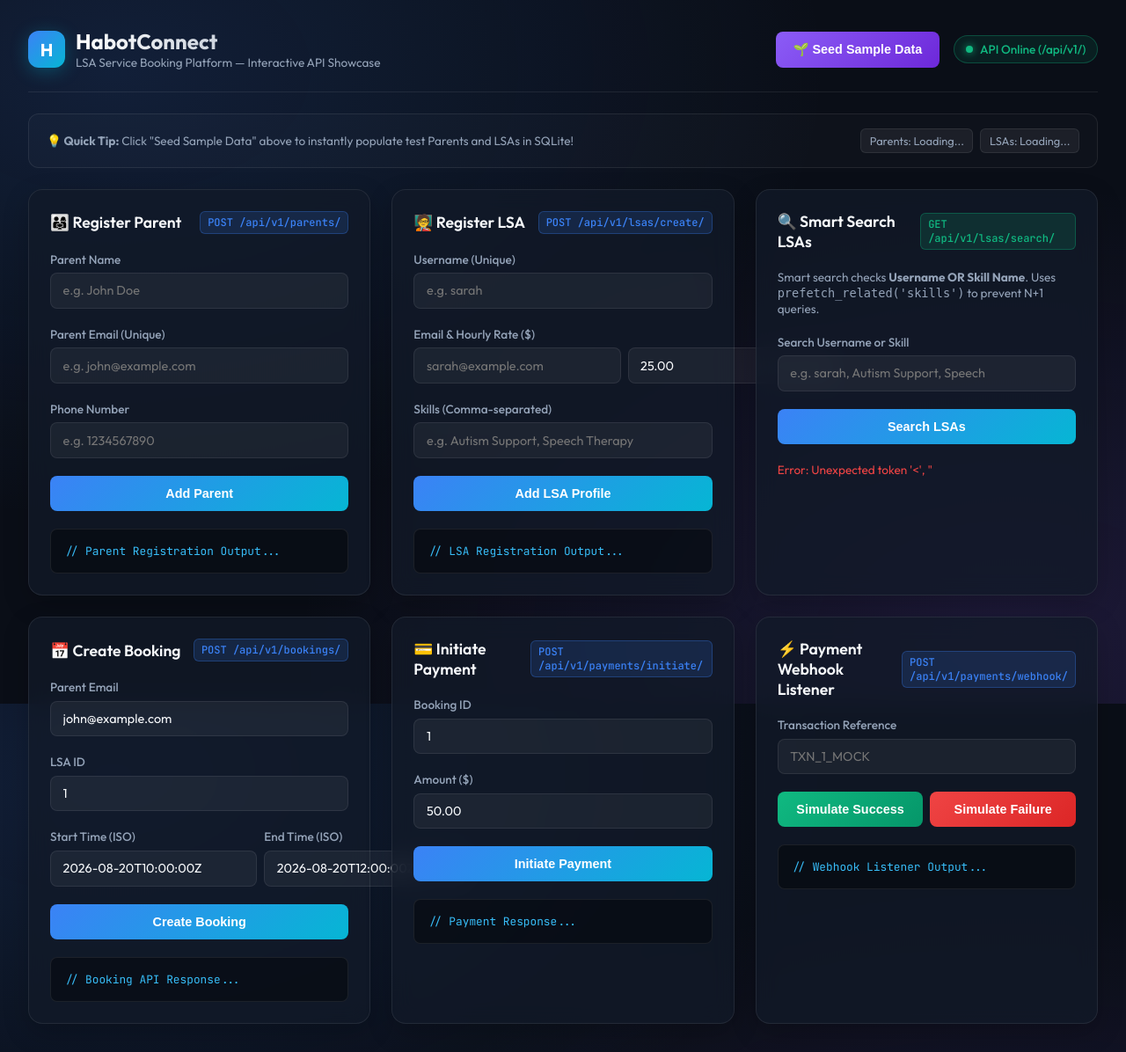
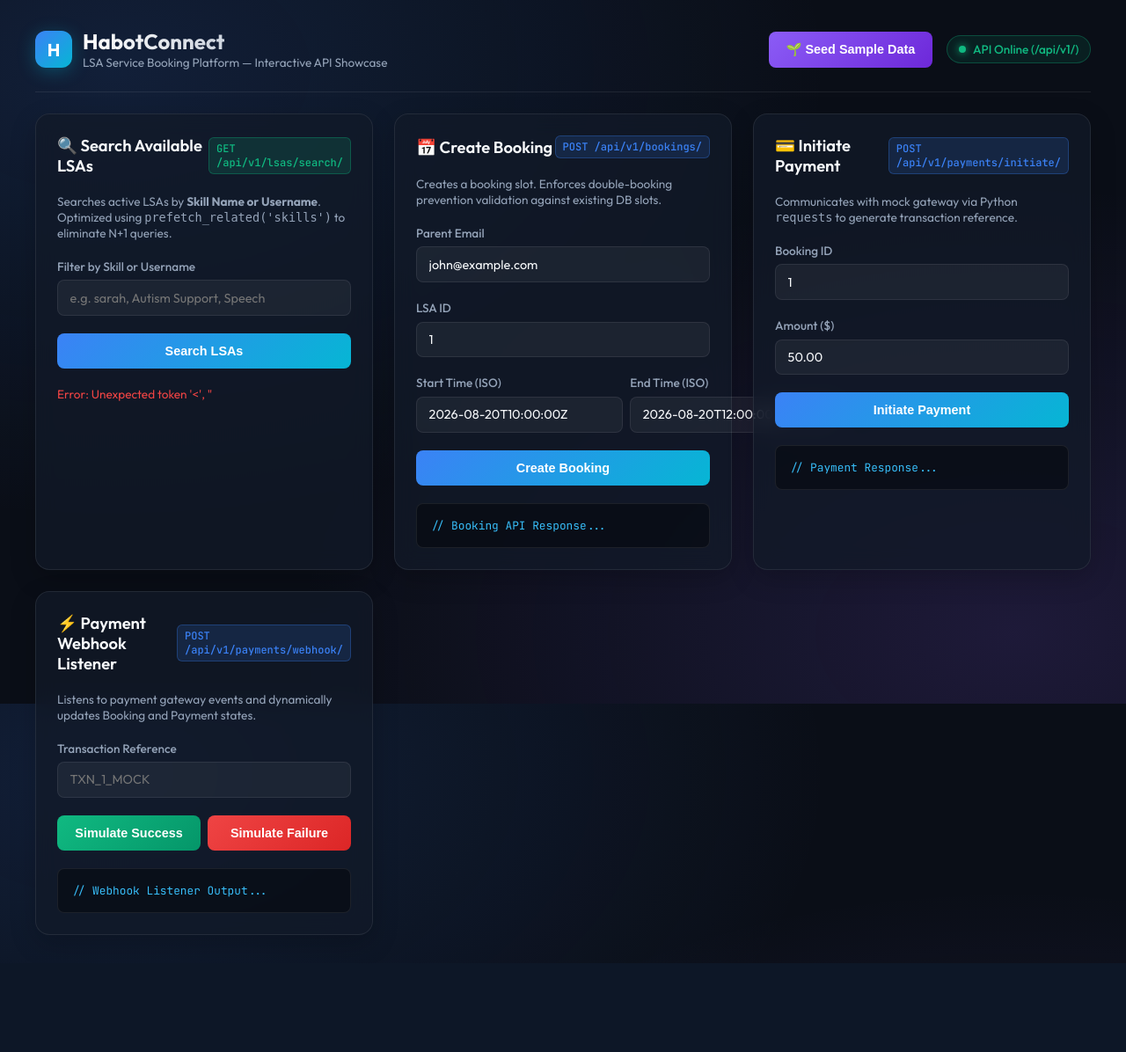
Before and after one commit to dverrma1312/HaBot-Booking, a Django app: page / in a window 1280 px wide. Shown: the whole page at 88% size. After the commit the page ends 1095 px from the top, so only its background shows below. Run offline with Django 5.2, Linux system fonts and the light colour scheme; data comes from the database, SQL or seed files in the repository; both versions use the stored data as it was after the commit.

Commit message:
Revert to clean project structure with smart search (username & skill) and seed helper button

```diff
--- a/allinone/urls.py
+++ b/allinone/urls.py
@@ -6,15 +6,9 @@
     path('bookings/', views.BookingViewSet.as_view({'post': 'create', 'get': 'list'}), name='bookings'),
     path('v1/bookings/', views.BookingViewSet.as_view({'post': 'create', 'get': 'list'}), name='v1-bookings'),
 
-    # LSA Search & Management Endpoints
+    # LSA Search Endpoint
     path('lsas/search/', views.get_lsa, name='lsa-search'),
     path('v1/lsas/search/', views.get_lsa, name='v1-lsa-search'),
-    path('lsas/create/', views.lsa_list_create, name='lsa-create'),
-    path('v1/lsas/create/', views.lsa_list_create, name='v1-lsa-create'),
-
-    # Parent Management Endpoints
-    path('parents/', views.parent_list_create, name='parents'),
-    path('v1/parents/', views.parent_list_create, name='v1-parents'),
 
     # Database Seeding Endpoint
     path('seed/', views.seed_data, name='seed-data'),
--- a/allinone/views.py
+++ b/allinone/views.py
@@ -43,16 +43,16 @@
 bookingsviewset = BookingViewSet
 
 
-# ─── 2. SMART LSA SEARCH ENDPOINT (GET /api/v1/lsas/search/) ──────
+# ─── 2. LSA SEARCH ENDPOINT (GET /api/v1/lsas/search/) ────────────
 @api_view(['GET'])
 def get_lsa(request):
     """
-    Smart LSA search endpoint resolving N+1 query problem using prefetch_related('skills').
-    Searches across both username AND skill name dynamically.
+    LSA search endpoint resolving N+1 query problem using prefetch_related('skills').
+    Supports searching by skill name or username.
     """
     search_term = (
+        request.query_params.get('skill') or
         request.query_params.get('query') or
-        request.query_params.get('skill') or
         request.query_params.get('skills') or
         request.query_params.get('username')
     )
@@ -60,14 +60,14 @@
     if search_term:
         search_term = str(search_term).strip()
         lsas = LearningSupportAssistant.objects.prefetch_related('skills').filter(
-            Q(username__icontains=search_term) | Q(skills__skill_name__icontains=search_term),
+            Q(skills__skill_name__icontains=search_term) | Q(username__icontains=search_term),
             is_active=True
         ).distinct()
 
         if lsas.exists():
             serializer = LearningSupportAssistantSerializer(lsas, many=True)
             return Response(serializer.data, status=status.HTTP_200_OK)
-        return Response({"error": f"No active LSAs found matching '{search_term}'."}, status=status.HTTP_404_NOT_FOUND)
+        return Response({"error": f"No active LSAs found for '{search_term}'."}, status=status.HTTP_404_NOT_FOUND)
 
     # Default: Return all active LSAs (Prefetched to eliminate N+1 queries)
     lsas = LearningSupportAssistant.objects.prefetch_related('skills').filter(is_active=True)
@@ -79,46 +79,10 @@
 lsa_search = get_lsa
 
 
-# ─── PARENT MANAGEMENT ENDPOINTS ──────────────────────────────────
-@api_view(['GET', 'POST'])
-def parent_list_create(request):
-    if request.method == 'GET':
-        parents_list = Parent.objects.all()
-        return Response(ParentSerializer(parents_list, many=True).data)
-    elif request.method == 'POST':
-        serializer = ParentSerializer(data=request.data)
-        if serializer.is_valid():
-            serializer.save()
-            return Response(serializer.data, status=status.HTTP_201_CREATED)
-        return Response(serializer.errors, status=status.HTTP_400_BAD_REQUEST)
-
-
-# ─── LSA REGISTRATION ENDPOINT ────────────────────────────────────
-@api_view(['GET', 'POST'])
-def lsa_list_create(request):
-    if request.method == 'GET':
-        lsas = LearningSupportAssistant.objects.prefetch_related('skills').all()
-        return Response(LearningSupportAssistantSerializer(lsas, many=True).data)
-    elif request.method == 'POST':
-        serializer = LearningSupportAssistantSerializer(data=request.data)
-        if serializer.is_valid():
-            lsa = serializer.save()
-            # If skill_names string passed in request
-            skill_names = request.data.get('skill_names')
-            if skill_names:
-                for name in str(skill_names).split(','):
-                    name = name.strip()
-                    if name:
-                        skill_obj, _ = Skill.objects.get_or_create(skill_name=name)
-                        lsa.skills.add(skill_obj)
-            return Response(LearningSupportAssistantSerializer(lsa).data, status=status.HTTP_201_CREATED)
-        return Response(serializer.errors, status=status.HTTP_400_BAD_REQUEST)
-
-
-# ─── SEED SAMPLE DATA ENDPOINT ─────────────────────────────────────
+# ─── SEED SAMPLE DATA HELPER (POST /api/v1/seed/) ─────────────────
 @api_view(['POST'])
 def seed_data(request):
-    """Populates test data into database with 1 click."""
+    """Seeds test data into SQLite database for quick testing."""
     s1, _ = Skill.objects.get_or_create(skill_name='Autism Support')
     s2, _ = Skill.objects.get_or_create(skill_name='Speech Therapy')
     s3, _ = Skill.objects.get_or_create(skill_name='ADHD Management')
--- a/templates/dashboard.html
+++ b/templates/dashboard.html
@@ -42,7 +42,7 @@
         }
 
         header {
-            max-width: 1300px;
+            max-width: 1200px;
             margin: 0 auto 1.5rem;
             display: flex;
             justify-content: space-between;
@@ -113,22 +113,8 @@
             box-shadow: 0 0 10px var(--accent-green);
         }
 
-        .quick-bar {
-            max-width: 1300px;
-            margin: 0 auto 1.5rem;
-            background: rgba(255, 255, 255, 0.02);
-            border: 1px solid var(--border-card);
-            border-radius: 12px;
-            padding: 1rem 1.25rem;
-            display: flex;
-            justify-content: space-between;
-            align-items: center;
-            flex-wrap: wrap;
-            gap: 1rem;
-        }
-
         main {
-            max-width: 1300px;
+            max-width: 1200px;
             margin: 0 auto;
             display: grid;
             grid-template-columns: repeat(auto-fit, minmax(360px, 1fr));
@@ -154,7 +140,7 @@
         }
 
         .card-title {
-            font-size: 1.1rem;
+            font-size: 1.15rem;
             font-weight: 600;
             display: flex;
             align-items: center;
@@ -244,7 +230,7 @@
             font-family: var(--font-mono);
             font-size: 0.8rem;
             color: #38bdf8;
-            max-height: 180px;
+            max-height: 200px;
             overflow-y: auto;
             white-space: pre-wrap;
             word-break: break-all;
@@ -254,7 +240,7 @@
             display: flex;
             flex-direction: column;
             gap: 0.75rem;
-            max-height: 240px;
+            max-height: 260px;
             overflow-y: auto;
         }
 
@@ -285,15 +271,6 @@
             margin-right: 0.25rem;
             margin-top: 0.25rem;
         }
-
-        .pill-badge {
-            background: rgba(255, 255, 255, 0.06);
-            border: 1px solid var(--border-card);
-            padding: 0.3rem 0.6rem;
-            border-radius: 6px;
-            font-size: 0.8rem;
-            color: var(--text-secondary);
-        }
     </style>
 </head>
 <body>
@@ -315,90 +292,36 @@
         </div>
     </header>
 
-    <div class="quick-bar">
-        <div style="font-size: 0.85rem; color: var(--text-secondary);">
-            <strong>💡 Quick Tip:</strong> Click "Seed Sample Data" above to instantly populate test Parents and LSAs in SQLite!
-        </div>
-        <div id="quickInfo" style="display: flex; gap: 0.5rem; flex-wrap: wrap;">
-            <span class="pill-badge">Parents: Loading...</span>
-            <span class="pill-badge">LSAs: Loading...</span>
-        </div>
-    </div>
-
     <main>
-        <!-- Card 1: Register Parent -->
+        <!-- Card 1: LSA Search (Optimized Query) -->
         <div class="card">
             <div class="card-header">
-                <div class="card-title">👨‍👩‍👧 Register Parent</div>
-                <div class="endpoint-tag tag-post">POST /api/v1/parents/</div>
-            </div>
-            <div class="form-group">
-                <label>Parent Name</label>
-                <input type="text" id="newParentName" placeholder="e.g. John Doe">
-            </div>
-            <div class="form-group">
-                <label>Parent Email (Unique)</label>
-                <input type="email" id="newParentEmail" placeholder="e.g. john@example.com">
-            </div>
-            <div class="form-group">
-                <label>Phone Number</label>
-                <input type="text" id="newParentPhone" placeholder="e.g. 1234567890">
-            </div>
-            <button class="btn" onclick="registerParent()">Add Parent</button>
-            <div class="response-box" id="parentResponse">// Parent Registration Output...</div>
-        </div>
-
-        <!-- Card 2: Register LSA -->
-        <div class="card">
-            <div class="card-header">
-                <div class="card-title">🧑‍🏫 Register LSA</div>
-                <div class="endpoint-tag tag-post">POST /api/v1/lsas/create/</div>
-            </div>
-            <div class="form-group">
-                <label>Username (Unique)</label>
-                <input type="text" id="newLsaUsername" placeholder="e.g. sarah">
-            </div>
-            <div class="form-group">
-                <label>Email & Hourly Rate ($)</label>
-                <div style="display: grid; grid-template-columns: 2fr 1fr; gap: 0.5rem;">
-                    <input type="email" id="newLsaEmail" placeholder="sarah@example.com">
-                    <input type="number" id="newLsaRate" placeholder="25.00" value="25.00">
-                </div>
-            </div>
-            <div class="form-group">
-                <label>Skills (Comma-separated)</label>
-                <input type="text" id="newLsaSkills" placeholder="e.g. Autism Support, Speech Therapy">
-            </div>
-            <button class="btn" onclick="registerLSA()">Add LSA Profile</button>
-            <div class="response-box" id="lsaRegisterResponse">// LSA Registration Output...</div>
-        </div>
-
-        <!-- Card 3: Smart LSA Search -->
-        <div class="card">
-            <div class="card-header">
-                <div class="card-title">🔍 Smart Search LSAs</div>
+                <div class="card-title">🔍 Search Available LSAs</div>
                 <div class="endpoint-tag tag-get">GET /api/v1/lsas/search/</div>
             </div>
             <p style="font-size: 0.85rem; color: var(--text-secondary);">
-                Smart search checks <strong>Username OR Skill Name</strong>. Uses <code>prefetch_related('skills')</code> to prevent N+1 queries.
+                Searches active LSAs by <strong>Skill Name or Username</strong>. Optimized using <code>prefetch_related('skills')</code> to eliminate N+1 queries.
             </p>
             <div class="form-group">
-                <label>Search Username or Skill</label>
-                <input type="text" id="smartQuery" placeholder="e.g. sarah, Autism Support, Speech" onkeyup="if(event.key==='Enter') searchLSAs()">
+                <label>Filter by Skill or Username</label>
+                <input type="text" id="skillQuery" placeholder="e.g. sarah, Autism Support, Speech" onkeyup="if(event.key==='Enter') fetchLSAs()">
             </div>
-            <button class="btn" onclick="searchLSAs()">Search LSAs</button>
+            <button class="btn" onclick="fetchLSAs()">Search LSAs</button>
 
             <div class="lsa-grid" id="lsaResults">
                 <div style="font-size: 0.85rem; color: var(--text-secondary);">Loading available LSAs...</div>
             </div>
         </div>
 
-        <!-- Card 4: Create Booking (Overlap Validation) -->
+        <!-- Card 2: Create Booking (Overlap Validation) -->
         <div class="card">
             <div class="card-header">
                 <div class="card-title">📅 Create Booking</div>
                 <div class="endpoint-tag tag-post">POST /api/v1/bookings/</div>
             </div>
+            <p style="font-size: 0.85rem; color: var(--text-secondary);">
+                Creates a booking slot. Enforces double-booking prevention validation against existing DB slots.
+            </p>
             <div class="form-group">
                 <label>Parent Email</label>
                 <input type="email" id="parentEmail" value="john@example.com">
@@ -421,12 +344,15 @@
             <div class="response-box" id="bookingResponse">// Booking API Response...</div>
         </div>
 
-        <!-- Card 5: Initiate Payment -->
+        <!-- Card 3: Initiate Payment (3rd Party Integration) -->
         <div class="card">
             <div class="card-header">
                 <div class="card-title">💳 Initiate Payment</div>
                 <div class="endpoint-tag tag-post">POST /api/v1/payments/initiate/</div>
             </div>
+            <p style="font-size: 0.85rem; color: var(--text-secondary);">
+                Communicates with mock gateway via Python <code>requests</code> to generate transaction reference.
+            </p>
             <div class="form-group">
                 <label>Booking ID</label>
                 <input type="number" id="payBookingId" value="1">
@@ -439,12 +365,15 @@
             <div class="response-box" id="paymentResponse">// Payment Response...</div>
         </div>
 
-        <!-- Card 6: Payment Webhook Simulator -->
+        <!-- Card 4: Payment Webhook Simulator -->
         <div class="card">
             <div class="card-header">
                 <div class="card-title">⚡ Payment Webhook Listener</div>
                 <div class="endpoint-tag tag-post">POST /api/v1/payments/webhook/</div>
             </div>
+            <p style="font-size: 0.85rem; color: var(--text-secondary);">
+                Listens to payment gateway events and dynamically updates Booking and Payment states.
+            </p>
             <div class="form-group">
                 <label>Transaction Reference</label>
                 <input type="text" id="webhookTxnRef" placeholder="TXN_1_MOCK">
@@ -463,89 +392,15 @@
                 const res = await fetch('/api/v1/seed/', { method: 'POST' });
                 const data = await res.json();
                 alert(data.message || "Database seeded!");
-                loadQuickInfo();
-                searchLSAs();
+                fetchLSAs();
             } catch (err) {
                 alert("Error seeding data: " + err.message);
             }
         }
 
-        async function loadQuickInfo() {
-            try {
-                const pRes = await fetch('/api/v1/parents/');
-                const pData = await pRes.json();
-                const lRes = await fetch('/api/v1/lsas/search/');
-                const lData = await lRes.json();
-
-                const infoBox = document.getElementById('quickInfo');
-                const parentsCount = Array.isArray(pData) ? pData.length : 0;
-                const lsasCount = Array.isArray(lData) ? lData.length : 0;
-
-                infoBox.innerHTML = `
-                    <span class="pill-badge">Parents in DB: <strong>${parentsCount}</strong></span>
-                    <span class="pill-badge">LSAs in DB: <strong>${lsasCount}</strong></span>
-                `;
-            } catch (e) {}
-        }
-
-        async function registerParent() {
-            const payload = {
-                parent_name: document.getElementById('newParentName').value,
-                parent_email: document.getElementById('newParentEmail').value,
-                parent_phone: document.getElementById('newParentPhone').value
-            };
-            const box = document.getElementById('parentResponse');
-
-            try {
-                const res = await fetch('/api/v1/parents/', {
-                    method: 'POST',
-                    headers: { 'Content-Type': 'application/json' },
-                    body: JSON.stringify(payload)
-                });
-                const data = await res.json();
-                box.innerText = JSON.stringify(data, null, 2);
-                box.style.color = res.ok ? '#34d399' : '#f87171';
-                if (res.ok) {
-                    document.getElementById('parentEmail').value = data.parent_email;
-                    loadQuickInfo();
-                }
-            } catch (err) {
-                box.innerText = "Error: " + err.message;
-            }
-        }
-
-        async function registerLSA() {
-            const payload = {
-                username: document.getElementById('newLsaUsername').value,
-                email: document.getElementById('newLsaEmail').value,
-                phone: "1234567890",
-                rate: parseFloat(document.getElementById('newLsaRate').value),
-                is_active: true,
-                skill_names: document.getElementById('newLsaSkills').value
-            };
-            const box = document.getElementById('lsaRegisterResponse');
-
-            try {
-                const res = await fetch('/api/v1/lsas/create/', {
-                    method: 'POST',
-                    headers: { 'Content-Type': 'application/json' },
-                    body: JSON.stringify(payload)
-                });
-                const data = await res.json();
-                box.innerText = JSON.stringify(data, null, 2);
-                box.style.color = res.ok ? '#34d399' : '#f87171';
-                if (res.ok) {
-                    searchLSAs();
-                    loadQuickInfo();
-                }
-            } catch (err) {
-                box.innerText = "Error: " + err.message;
-            }
-        }
-
-        async function searchLSAs() {
-            const query = document.getElementById('smartQuery').value.trim();
-            const url = query ? `/api/v1/lsas/search/?query=${encodeURIComponent(query)}` : '/api/v1/lsas/search/';
+        async function fetchLSAs() {
+            const query = document.getElementById('skillQuery').value.trim();
+            const url = query ? `/api/v1/lsas/search/?skill=${encodeURIComponent(query)}` : '/api/v1/lsas/search/';
             const resContainer = document.getElementById('lsaResults');
 
             try {
@@ -554,7 +409,7 @@
 
                 if (res.ok && Array.isArray(data)) {
                     if (data.length === 0) {
-                        resContainer.innerHTML = `<div style="color: var(--text-secondary); font-size: 0.85rem;">No matching active LSAs found.</div>`;
+                        resContainer.innerHTML = `<div style="color: var(--text-secondary); font-size: 0.85rem;">No active LSAs found matching query.</div>`;
                         return;
                     }
                     resContainer.innerHTML = data.map(lsa => `
@@ -661,9 +516,8 @@
             }
         }
 
-        // Init
-        loadQuickInfo();
-        searchLSAs();
+        // Auto load on page load
+        fetchLSAs();
     </script>
 </body>
 </html>
```
Also changed, not shown: db.sqlite3.
